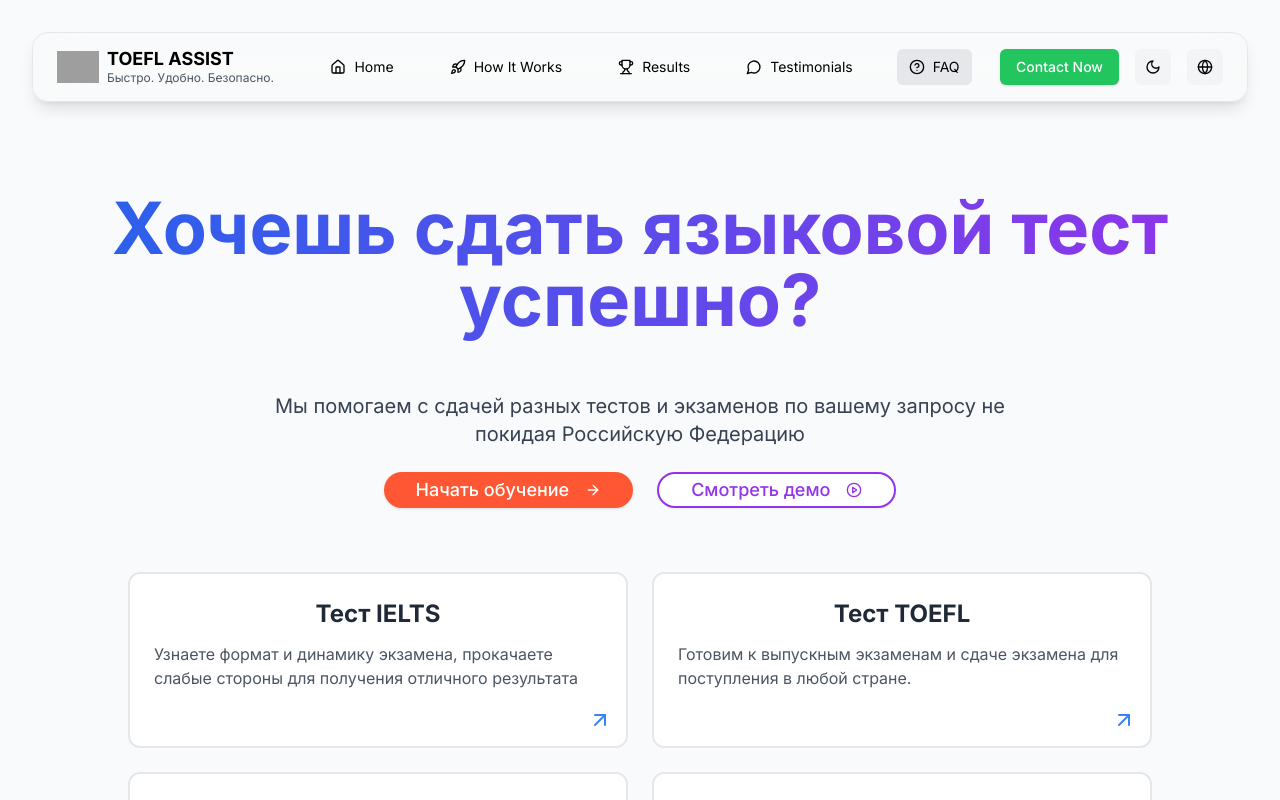
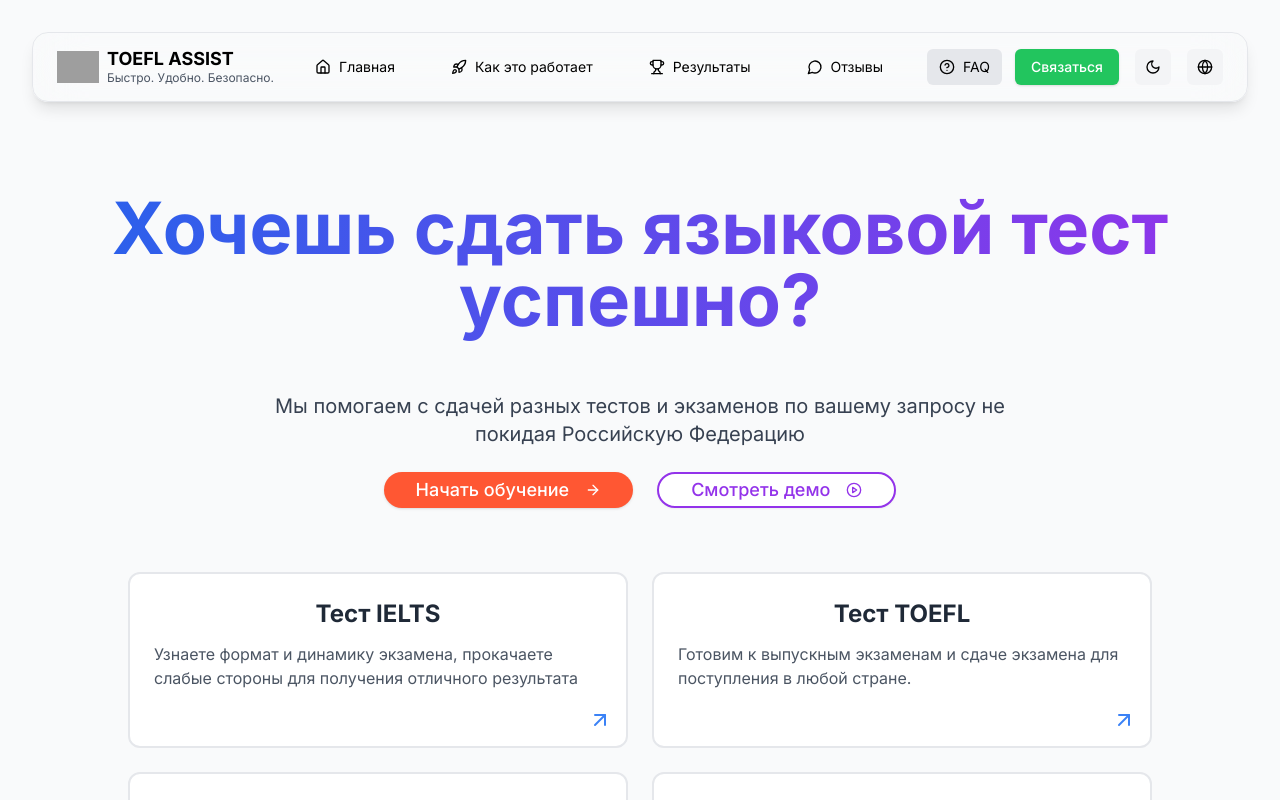
Before and after one commit to muhammadov-q/toeflassist, a Next.js app: page / in a window 1280 px wide. Shown: the top 800 px of the page. Built offline with nearby package versions, Linux system fonts and the light colour scheme; grey boxes are pictures that could not be loaded.

Commit message:
Finish Navbar 1.0

```diff
--- a/components/navbar.tsx
+++ b/components/navbar.tsx
@@ -8,14 +8,14 @@ import {DropdownMenu, DropdownMenuContent, DropdownMenuItem, DropdownMenuTrigger
 import {ChevronDown, Globe, HelpCircle, Home, Menu, MessageCircle, Moon, Rocket, Sun, Trophy, X} from 'lucide-react'
 
 const navItems = [
-    {href: "#hero", label: "Home", icon: Home},
-    {href: "#how-it-works", label: "How It Works", icon: Rocket},
-    {href: "#results", label: "Results", icon: Trophy},
-    {href: "#testimonials", label: "Testimonials", icon: MessageCircle},
+    {href: "#hero", label: "Главная", icon: Home},
+    {href: "#how-it-works", label: "Как это работает", icon: Rocket},
+    {href: "#results", label: "Результаты", icon: Trophy},
+    {href: "#testimonials", label: "Отзывы", icon: MessageCircle},
     {href: "#faq", label: "FAQ", icon: HelpCircle},
 ]
 
-const languages = ['Coming Soon','English', 'Russian', 'Uzbek']
+const languages = ['Русский 🇷🇺']
 
 export default function Navbar() {
     const [isOpen, setIsOpen] = useState(false)
@@ -94,13 +94,13 @@ export default function Navbar() {
                                     className="bg-green-500 text-white hover:bg-green-600 dark:bg-green-600 dark:hover:bg-green-700"
                                     onClick={() => document.getElementById('contact')?.scrollIntoView({behavior: 'smooth'})}
                                 >
-                                    Contact
+                                    Связаться
                                 </Button>
                                 <Button
                                     variant="ghost"
                                     size="icon"
                                     onClick={toggleMenu}
-                                    aria-label="Toggle menu"
+                                    aria-label="Переключить меню"
                                     className="text-black bg-gray-200 dark:text-white dark:bg-gray-800 p-1"
                                 >
                                     {isOpen ? <X className="h-8 w-8"/> : <Menu className="h-8 w-8"/>}
@@ -136,7 +136,7 @@ export default function Navbar() {
                                 className="bg-green-500 text-white hover:bg-green-600 dark:bg-green-600 dark:hover:bg-green-700"
                                 onClick={() => document.getElementById('contact')?.scrollIntoView({behavior: 'smooth'})}
                             >
-                                Contact Now
+                                Связаться
                             </Button>
                             <Button
                                 variant="ghost"
@@ -200,7 +200,7 @@ export default function Navbar() {
                                     >
                                         {theme === 'light' ? <Moon className="h-5 w-5 mr-2"/> :
                                             <Sun className="h-5 w-5 mr-2"/>}
-                                        {theme === 'light' ? 'Dark Mode' : 'Light Mode'}
+                                        {theme === 'light' ? 'Темная тема' : 'Светлая тема'}
                                     </Button>
                                     <DropdownMenu>
                                         <DropdownMenuTrigger asChild>
```
